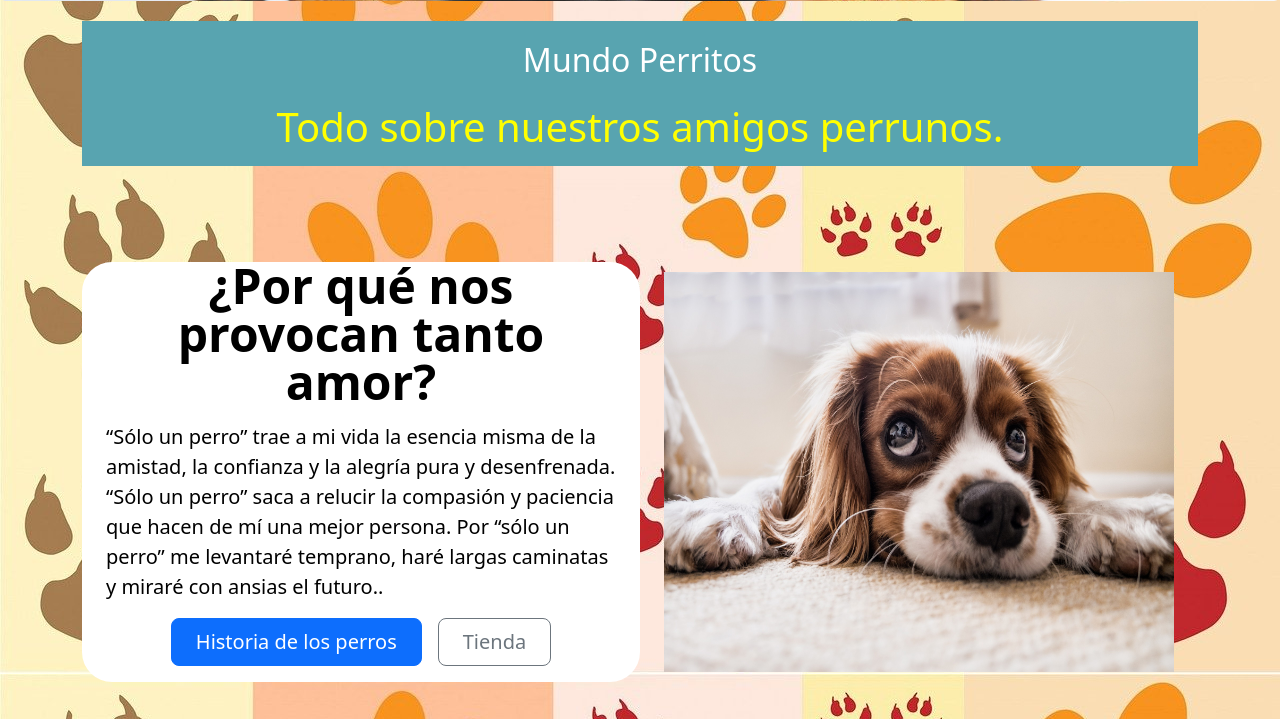
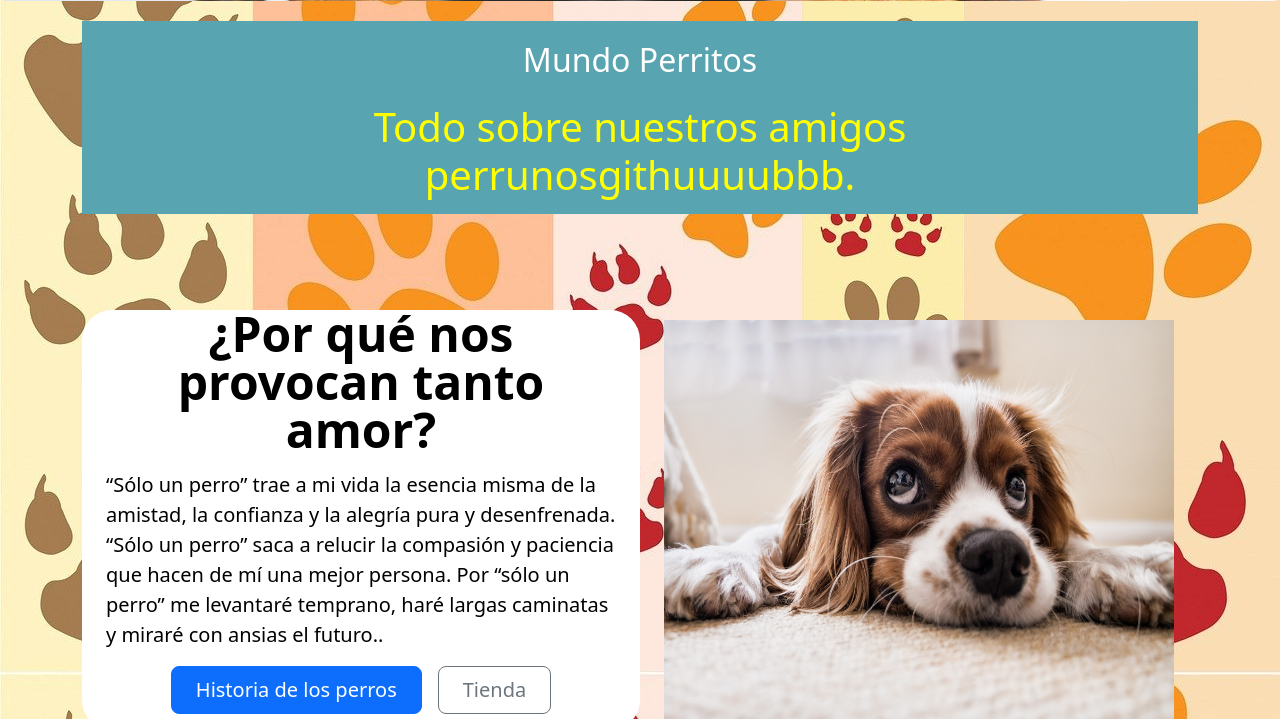
Before and after one commit to sebarm/django, a Django app: page / in a window 1280 px wide. Shown: the part 605-1324 px from the top of the page. Run offline with Django 4.2, Linux system fonts and the light colour scheme.

Commit message:
commitvisual

```diff
--- a/pruebas/modulo1/templates/modulo1/home.html
+++ b/pruebas/modulo1/templates/modulo1/home.html
@@ -14,7 +14,7 @@
               <span class="section-heading-upper" style="color:white;" >Mundo </span>
               <span class="section-heading-lower"  style="color:white;" >Perritos</span>
             </h2>
-            <h1 class="mb-0"  >Todo sobre nuestros amigos perrunos.</h1>
+            <h1 class="mb-0"  >Todo sobre nuestros amigos perrunosgithuuuubbb.</h1>
           </div>
         </div>
       </div>
```
